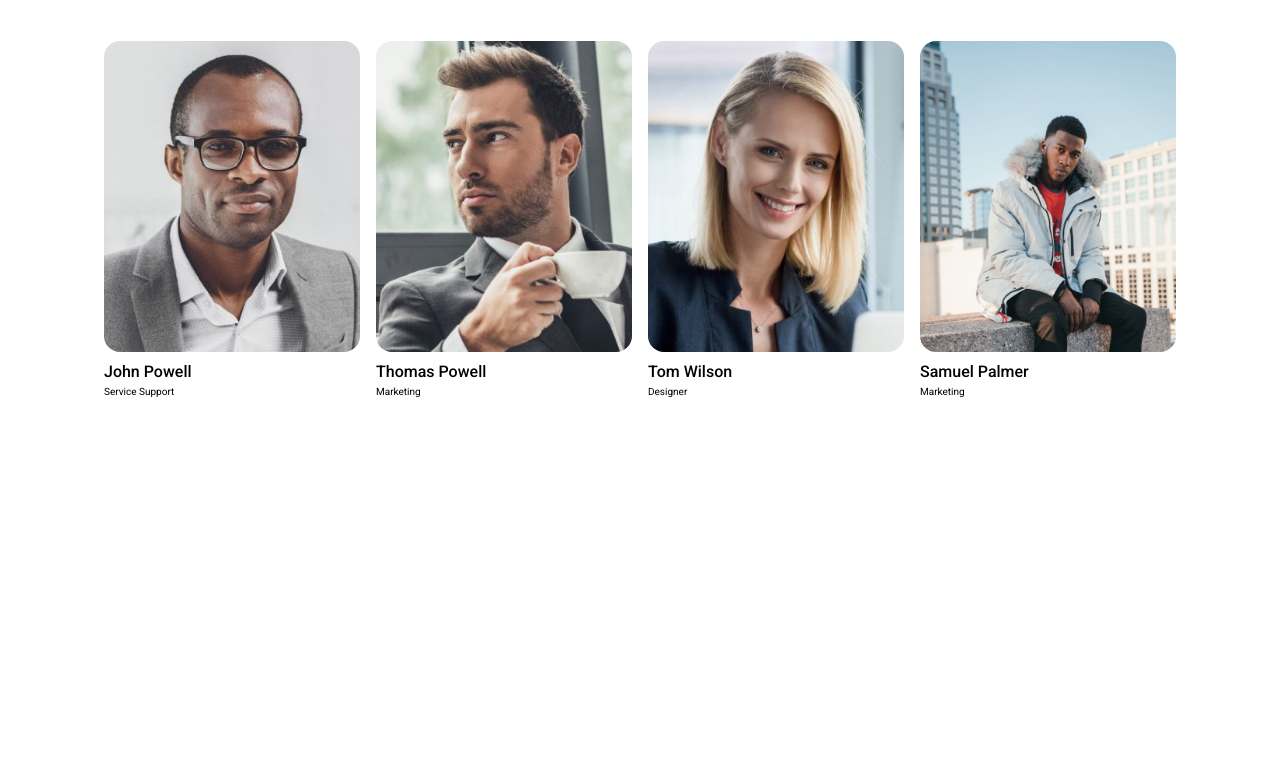
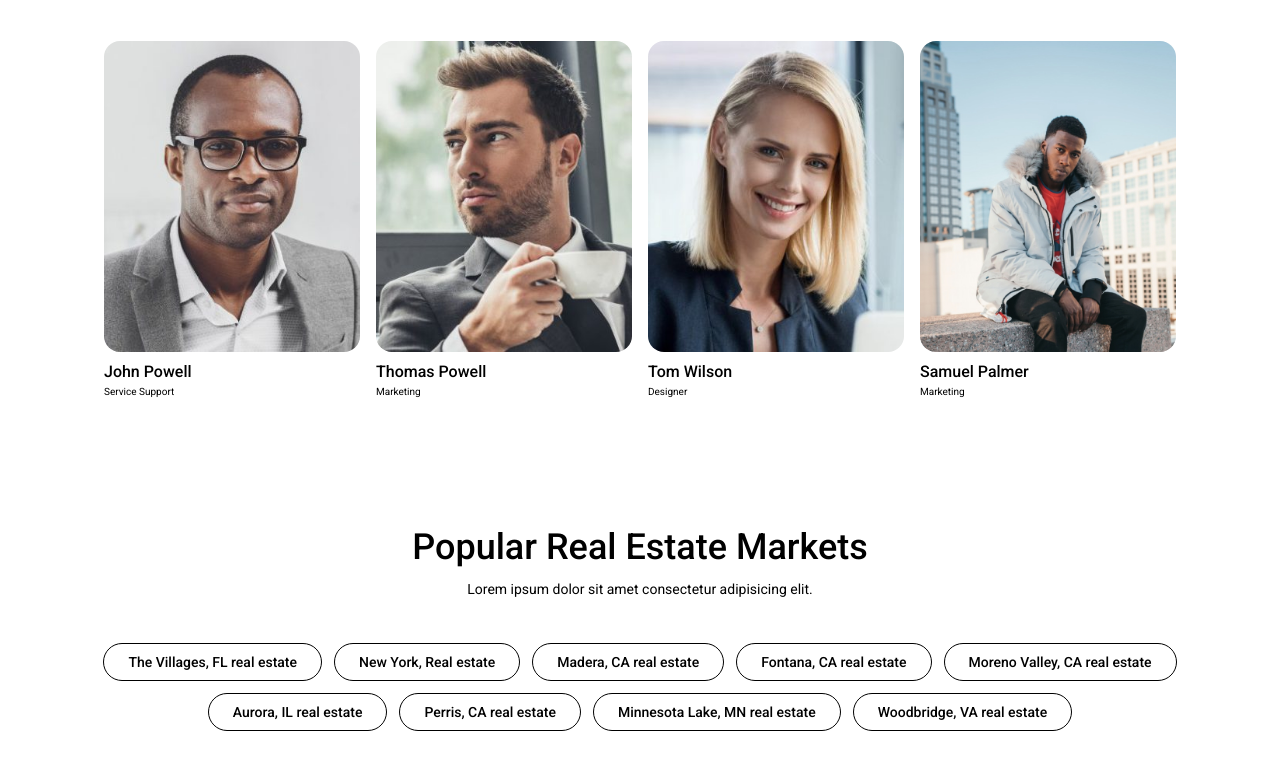
Before and after one commit to Abdul-Malik28/JustHome-RealEstate, a website: page index.html in a window 1280 px wide. Shown: the part 6083-6852 px from the top of the page. Before the commit the page ends 6610 px from the top, so only its background shows below. Drawn offline with nearby package versions, Linux system fonts and the light colour scheme.

Commit message:
added markets section

```diff
--- a/index.html
+++ b/index.html
@@ -1191,7 +1191,6 @@
 
     </section>
 
-
     <!-- properties section -->
     <section id="properties" class="bg-softBlack">
 
@@ -1450,6 +1449,40 @@
 
     </section>
 
+    <!-- markets -->
+    <section id="markets">
+
+        <!-- flex container for items -->
+        <div class="mx-auto text-center px-10 my-32 space-y-11">
+
+            <!-- heading container -->
+            <div class="space-y-3 max-w-3xl mx-auto text-center ">
+
+                <h1>Popular Real Estate Markets</h1>
+
+                <p class="text-sm">Lorem ipsum dolor sit amet consectetur adipisicing elit.</p>
+
+            </div>
+
+            <!-- buttons container -->
+            <div class="flex flex-col gap-3 md:flex-row justify-center  flex-wrap">
+
+                <button class="btn text-sm font-medium">The Villages, FL real estate</button>
+                <button class="btn text-sm font-medium">New York, Real estate</button>
+                <button class="btn text-sm font-medium">Madera, CA real estate</button>
+                <button class="btn text-sm font-medium">Fontana, CA real estate</button>
+                <button class="btn text-sm font-medium">Moreno Valley, CA real estate</button>
+                <button class="btn text-sm font-medium">Aurora, IL real estate</button>
+                <button class="btn text-sm font-medium">Perris, CA real estate</button>
+                <button class="btn text-sm font-medium">Minnesota Lake, MN real estate</button>
+                <button class="btn text-sm font-medium">Woodbridge, VA real estate</button>
+
+            </div>
+
+        </div>
+
+    </section>
+
 
 
     <script src="https://kit.fontawesome.com/36fdbf8894.js" crossorigin="anonymous"></script>
```
Also changed, not shown: css/style.css.
